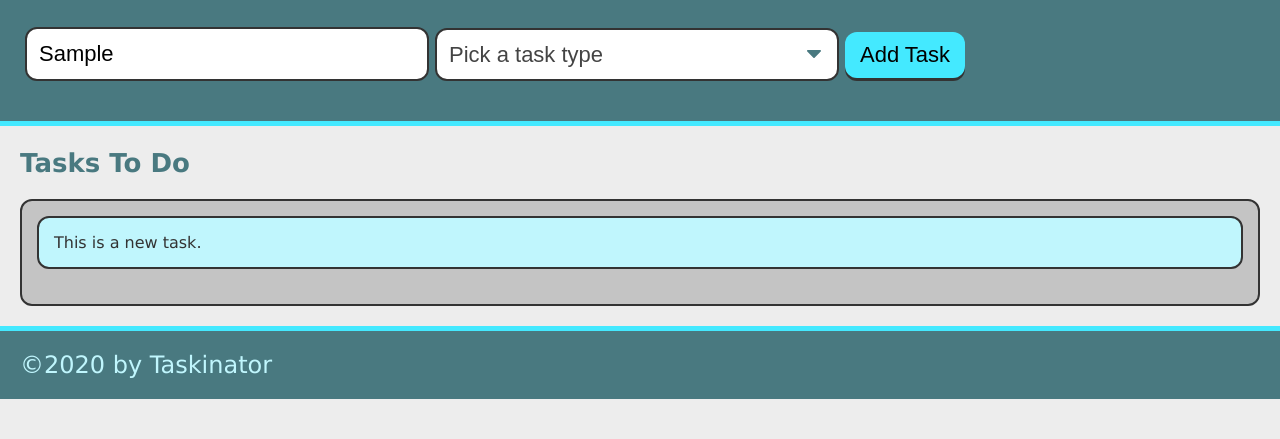
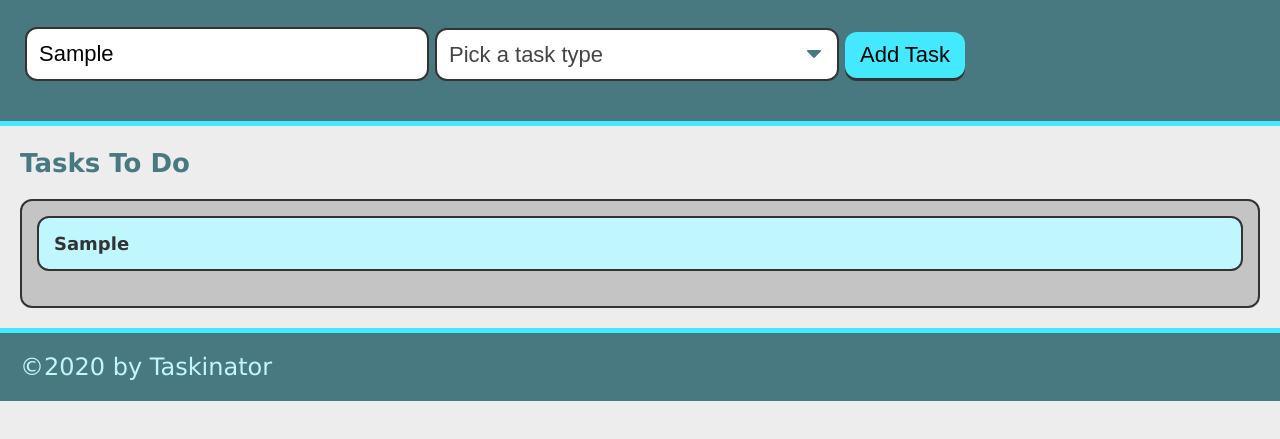
Before and after one commit to clarkspencerc/taskinator, a plain HTML site: page index.html in a window 1280 px wide. Both pictures are taken after typing "Sample" into the empty fields and a click on the button "Add Task". Shown: the part 115-554 px from the top of the page. Drawn offline with Linux system fonts and the light colour scheme.

Commit message:
task type added to each task

```diff
--- a/assets/js/script.js
+++ b/assets/js/script.js
@@ -1,15 +1,27 @@
-var formEl = document.querySelector('#task-form');
+var formEl = document.querySelector("#task-form");
 var tasksToDoEl = document.querySelector("#tasks-to-do");
 
-var createTaskHandler = function(event) {
-
+var createTaskHandler = function (event) {
     event.preventDefault();
 
+    var taskNameInput = document.querySelector("input[name='task-name']").value;
+    var taskTypeInput = document.querySelector("select[name='task-type']").value;
+
+    // create list item
     var listItemEl = document.createElement("li");
     listItemEl.className = "task-item";
-    listItemEl.textContent = "This is a new task.";
+
+    // create div to hold task info and add to list item
+    var taskInfoEl = document.createElement("div");
+    // give it a class name
+    taskInfoEl.className = "task-info";
+    // add HTML content to div
+    taskInfoEl.innerHTML = "<h3 class='task-name'>" + taskNameInput + "</h3><span class='task-type'>" + taskTypeInput + "</span>";
+
+    listItemEl.appendChild(taskInfoEl);
+
+    // add entire list item to list
     tasksToDoEl.appendChild(listItemEl);
-}
-
+};
 
 formEl.addEventListener("submit", createTaskHandler);
--- a/index.html
+++ b/index.html
@@ -13,7 +13,7 @@
         <p>Click the button below to add a new task!</p>
         <form id="task-form">
             <div class="form-group">
-                <input type="text" name="task-name" placeholder="Enter Task Name"/>
+                <input type="text" name="task-name" class="text-input" placeholder="Enter Task Name"/>
             </div>
             <div class="form-group">
                 <select name="task-type" class="select-dropdown">
```
